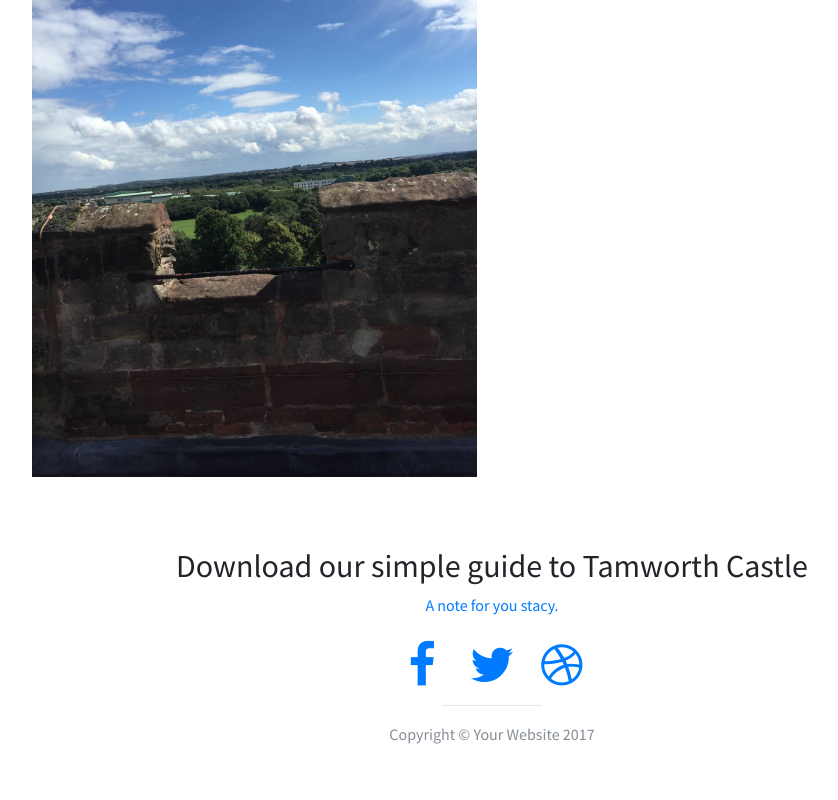
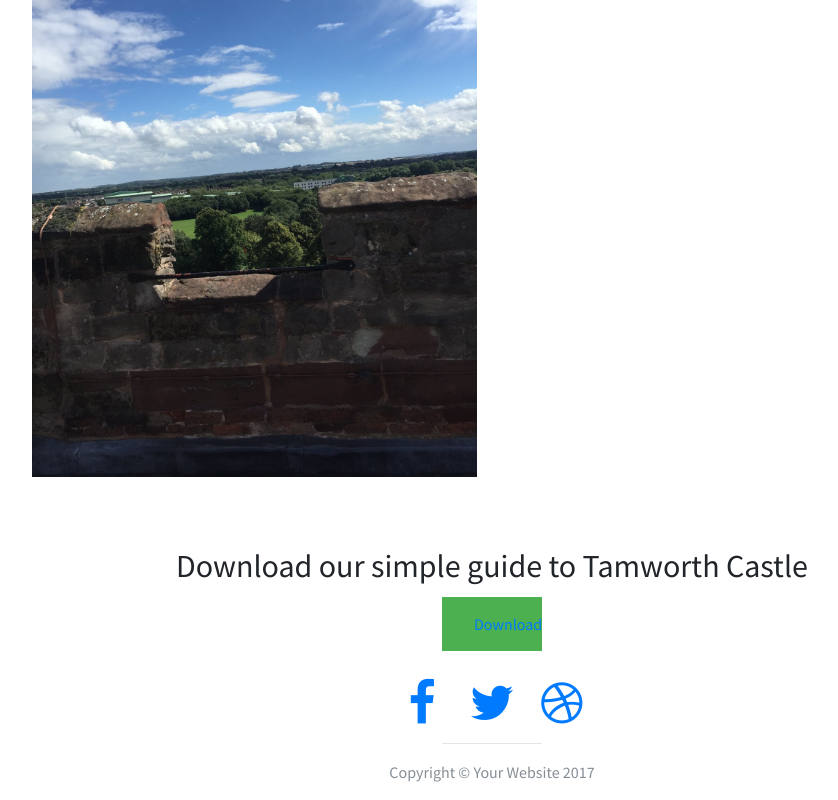
Before and after one commit to ChloePayne96/Tamworthtourism, a website: page Tamworth Castle.html in a window 1280 px wide. Shown: the part 1530-2330 px from the top of the page, without its empty margins (148-986 px from the left). Before the commit the page ends 2292 px from the top, so only its background shows below. Drawn offline with Linux system fonts and the light colour scheme.

Commit message:
Update Tamworth Castle.html

```diff
--- a/Tamworth Castle.html
+++ b/Tamworth Castle.html
@@ -177,10 +177,23 @@
       <!-- /.container -->
     </section>
             <h2>Download our simple guide to Tamworth Castle</h2>
+            <style>
+.button22 {
+    background-color: #4CAF50;
+    border: none;
+    color: white;
+    padding: 15px 32px;
+    text-align: center;
+    text-decoration: none;
+    display: inline-block;
+    font-size: 16px;
+    margin: 4px 2px;
+    cursor: pointer;
+}
+</style>
 
+            <button class="button22"> <a href="History of Tamworth castle.pdf" download>Download<a></button>
 
-
-    <a href="History of Tamworth castle.pdf" download>A note for you stacy. <a>
 
 <br>
 
```
